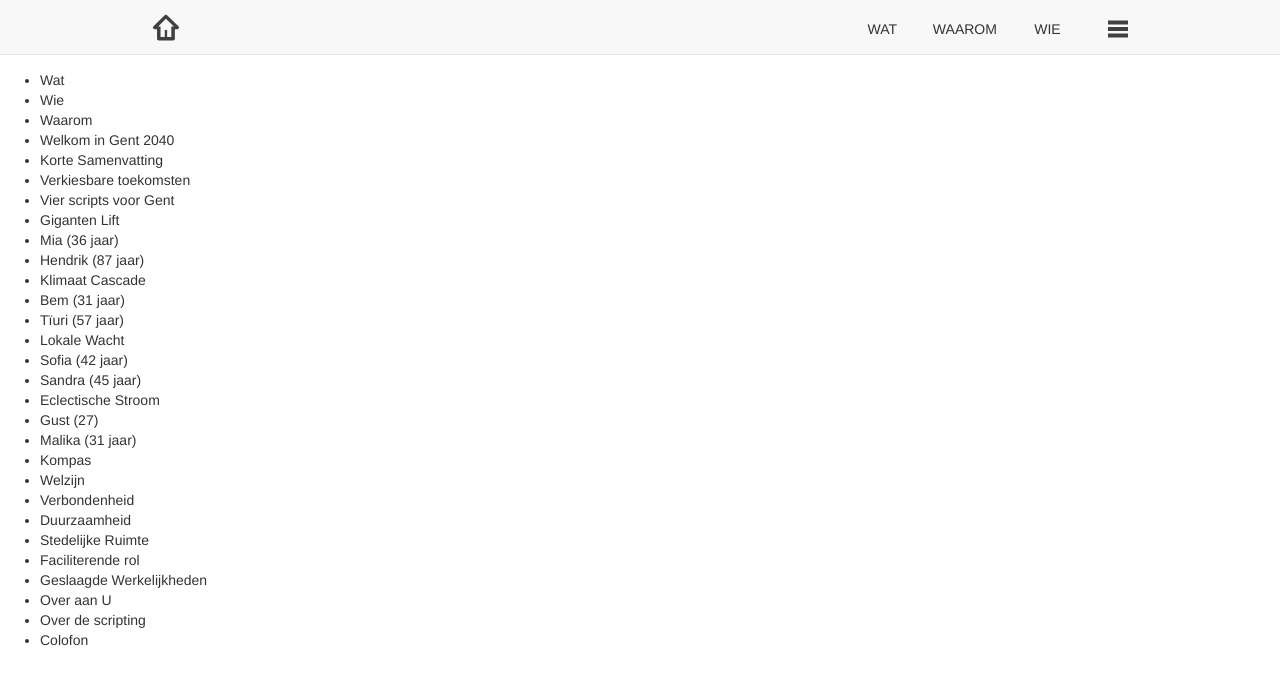
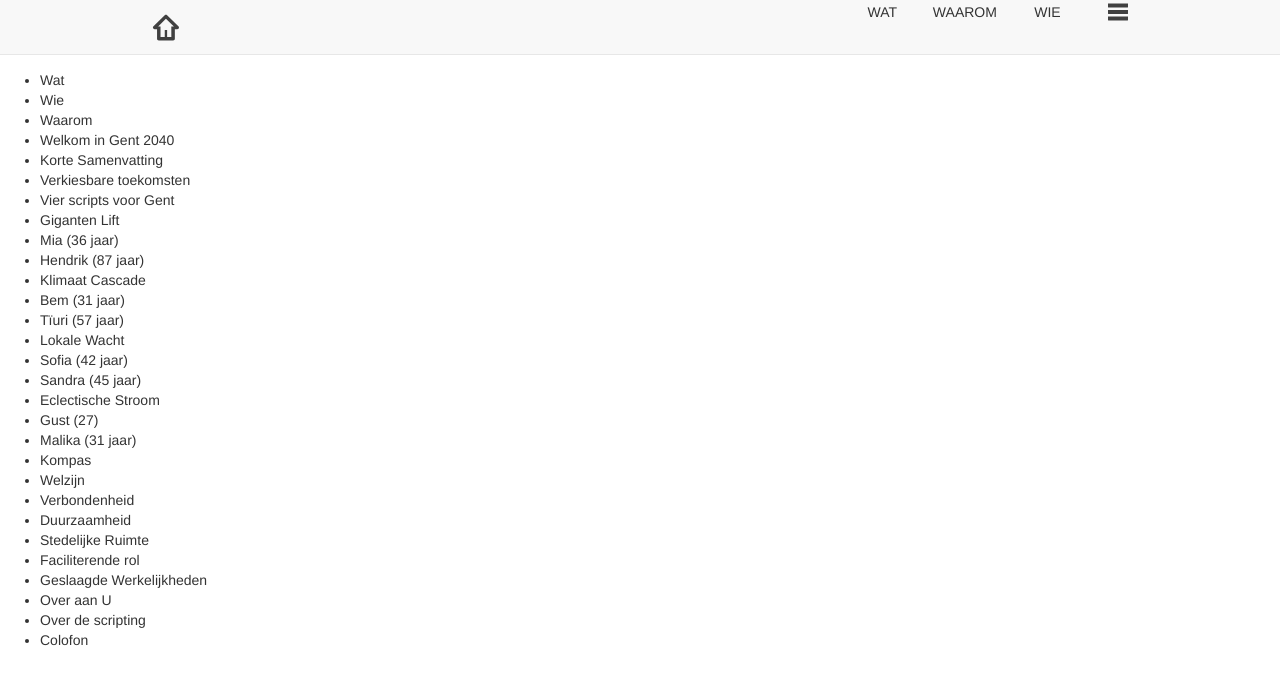
Before and after one commit to lab9k/scripts-voor-gent-2040-en, a Jekyll site: the page built from toc.html, in a window 1280 px wide. Shown: the top 685 px of the page. Built offline with Jekyll 4.4.1, drawn with Linux system fonts in a browser that asks for light colours; nearby versions of some CDN libraries.

Commit message:
Fix navbar positioning on mobile

```diff
--- a/_includes/css/main.css
+++ b/_includes/css/main.css
@@ -114,7 +114,7 @@ nav.navbar.withsidebar {
 }
 @media screen and (min-width: 768px) {
   .navbar-nav {
-    margin-top: +7px;
+    margin-top: -10px;
   }
 }
 div.header{
```
